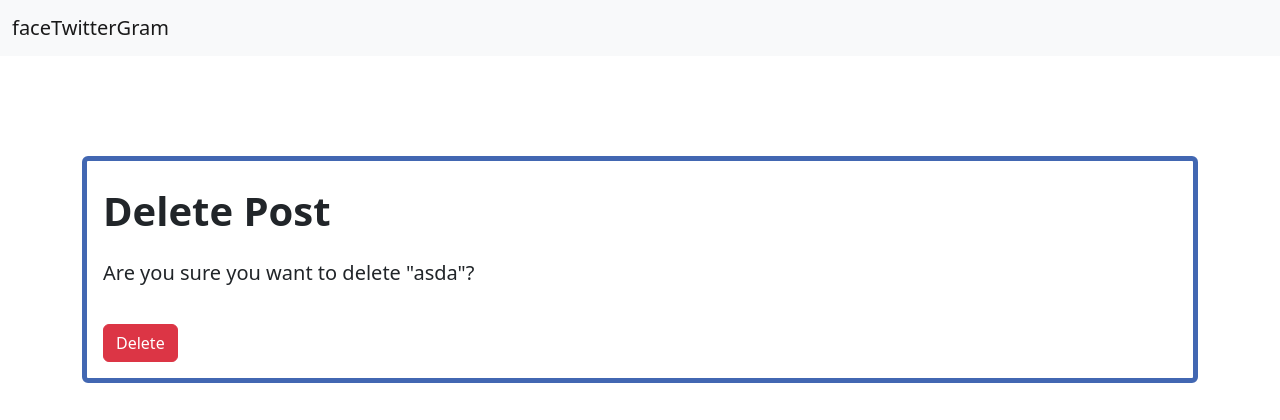
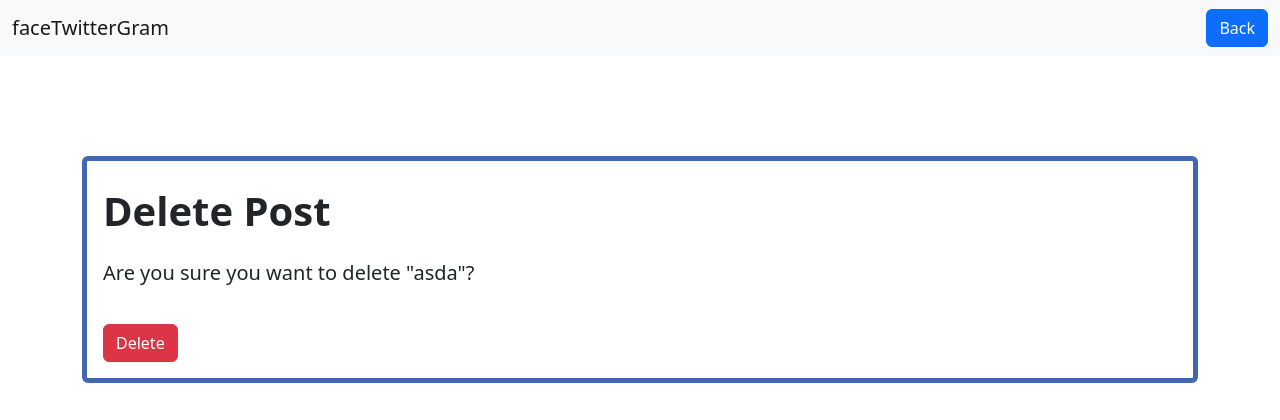
Before and after one commit to kylezparker/ftGram, a Django app: page /friends/6/delete/ in a window 1280 px wide. Shown: the top 420 px of the page. Run offline with Django 4.2, Linux system fonts and the light colour scheme; a user stored in the database is signed in; data comes from the database, SQL or seed files in the repository; some libraries are stand-ins or nearby versions.

Commit message:
Update base.html

```diff
--- a/templates/base.html
+++ b/templates/base.html
@@ -40,6 +40,7 @@
                     <!-- <a class="nav-link" href="{% url 'about' %}">About</a> -->
                 </div>
             </div>
+            <button onclick="window.history.back();" class="btn btn-primary">Back</button</>
         </div>
     </nav>
     <div class="container">
```
